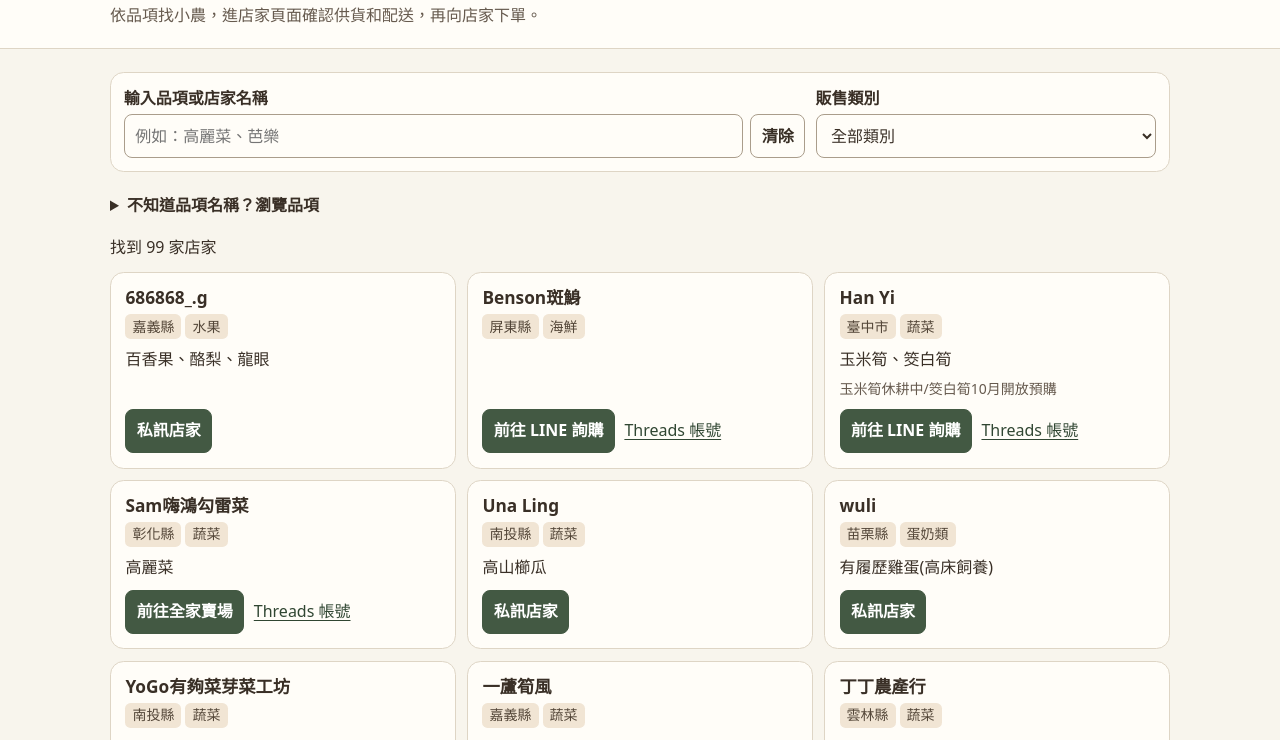
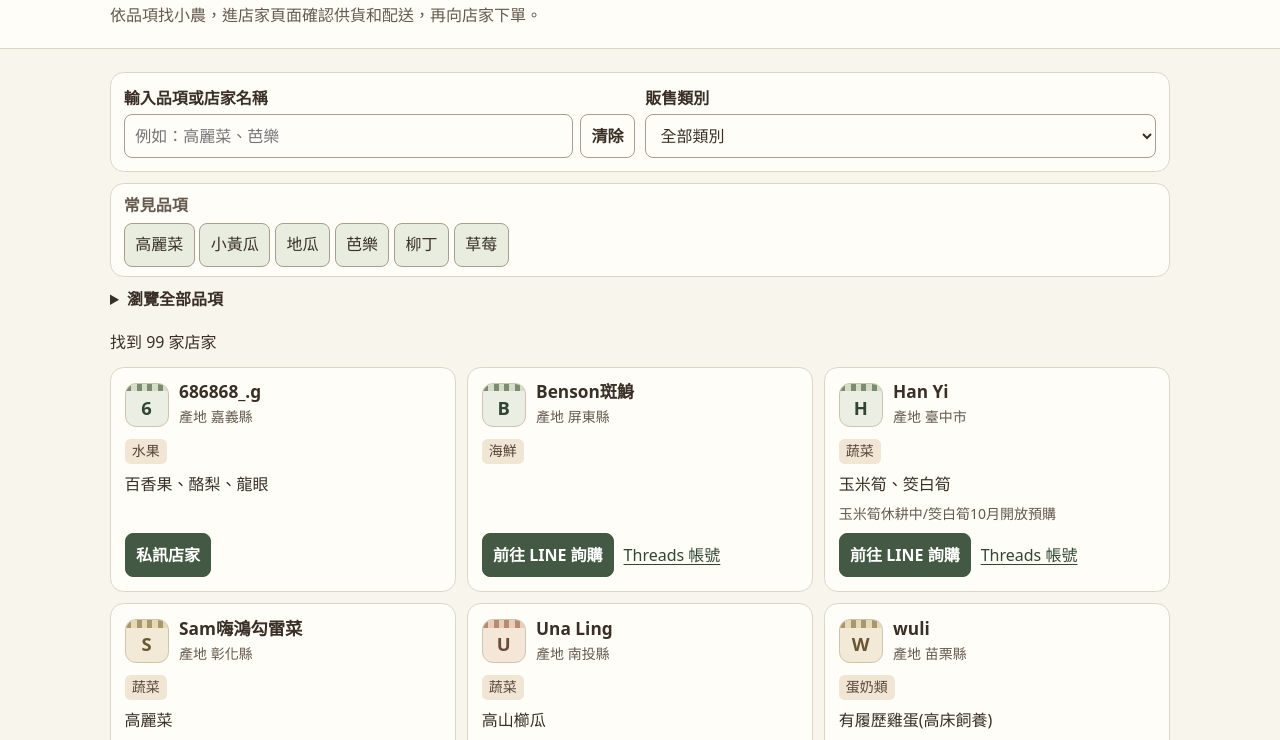
Before and after one commit to 93eun/cloud-market, a plain HTML site: page farms.html in a window 1280 px wide. Shown: the part 149-889 px from the top of the page. Drawn offline with Linux system fonts and the light colour scheme.

Commit message:
Improve farm profiles, search suggestions and balanced card layouts

```diff
--- a/farms.html
+++ b/farms.html
@@ -6,8 +6,8 @@
 <meta name="description" content="台灣小農購買指南，依節氣找當季蔬果、參考批發行情，直接前往小農的購買管道。">
 <meta name="theme-color" content="#f8f5ed">
 <title>小農名錄｜雲端菜市場</title>
-<link rel="stylesheet" href="market.css?v=8">
-<script defer src="market.js?v=8"></script>
+<link rel="stylesheet" href="market.css?v=10">
+<script defer src="market.js?v=10"></script>
 </head>
 <body>
 <aside class="safety-banner" aria-label="防詐提醒">
@@ -16,18 +16,21 @@
 <header><nav aria-label="市場導覽"><a class="brand" href="index.html">雲端菜市場</a><div class="nav-links"><a href="index.html">首頁</a><a href="farms.html" aria-current="page">找小農</a><a href="season.html">當季與週報</a><a href="prices.html">批發行情</a></div></nav><div class="intro"><h1>小農名錄</h1><p>依品項找小農，進店家頁面確認供貨和配送，再向店家下單。</p></div></header>
 <main>
 <section id="directory">
-
   <form class="filters" id="filters" role="search" aria-label="搜尋小農">
     <div><label for="search">輸入品項或店家名稱</label><div class="search-row"><input id="search" type="search" placeholder="例如：高麗菜、芭樂"><button id="clear" type="button">清除</button></div></div>
     <div><label for="category">販售類別</label><select id="category"><option value="">全部類別</option></select></div>
   </form>
+  <div class="product-suggestions" id="product-suggestions" hidden>
+    <p id="suggestion-label">常見品項</p>
+    <div class="quick-products" id="suggestion-list" aria-labelledby="suggestion-label"></div>
+  </div>
   <details class="product-index">
-    <summary>不知道品項名稱？瀏覽品項</summary>
+    <summary>瀏覽全部品項</summary>
     <div class="quick-products" id="product-list"></div>
   </details>
   <p id="count" role="status">正在載入小農名錄。</p>
   <p id="no-results" hidden><a href="season.html">看當季推薦</a></p>
-  <div class="grid" id="farms"></div>
+  <div class="grid farm-grid" id="farms"></div>
   <button id="more" type="button" hidden>顯示更多店家</button>
   <p class="meta">販售品項以店家公告為準。</p>
 </section>
@@ -35,8 +38,12 @@
 <footer>
   <section class="disclaimer" id="disclaimer" aria-labelledby="disclaimer-title">
     <h2 id="disclaimer-title">關於本站與免責聲明</h2>
-    <p>雲端菜市場由 <a href="https://www.threads.com/@_93.eun">Threads @_93.eun</a> 個人整理，僅供個人選購參考。本站不接受訂單、不代收款項，也不要求填寫姓名、電話、地址或付款資料。</p>
-    <p>下單前請自行向店家確認商品、價格、付款、配送與退換貨條件。買賣由買家與店家自行成立，整理者不參與交易。在法律允許範圍內，整理者不對因使用本站資訊或與第三方交易所生的損失負賠償責任。依法不得免除的責任仍依法律規定。</p>
+    <p>雲端菜市場由 <a href="https://www.threads.com/@_93.eun">Threads @_93.eun</a> 個人整理，僅供個人選購參考。<br>
+      本站不接受訂單、不代收款項，也不要求填寫姓名、電話、地址或付款資料。</p>
+    <p>下單前請自行向店家確認商品、價格、付款、配送與退換貨條件。<br>
+      買賣由買家與店家自行成立，整理者不參與交易。<br>
+      在法律允許範圍內，整理者不對因使用本站資訊或與第三方交易所生的損失負賠償責任。<br>
+      依法不得免除的責任仍依法律規定。</p>
   </section>
   <p class="site-dates"><span>網站最近發布 <time id="published-at">查詢中</time></span><span>小農名錄整理至 <time datetime="2026-10-05">2026/10/05</time></span></p>
 </footer>
--- a/index.html
+++ b/index.html
@@ -6,8 +6,8 @@
 <meta name="description" content="台灣小農購買指南，依節氣找當季蔬果、參考批發行情，直接前往小農的購買管道。">
 <meta name="theme-color" content="#f8f5ed">
 <title>雲端菜市場</title>
-<link rel="stylesheet" href="market.css?v=8">
-<script defer src="market.js?v=8"></script>
+<link rel="stylesheet" href="market.css?v=10">
+<script defer src="market.js?v=10"></script>
 </head>
 <body>
 <aside class="safety-banner" aria-label="防詐提醒">
@@ -40,7 +40,7 @@
     </div>
     <p id="count" role="status">正在載入小農名錄。</p>
     <p id="no-results" hidden><a href="farms.html">逛小農名錄</a>　<a href="season.html">看當季推薦</a></p>
-  <div class="grid" id="farms"></div>
+  <div class="grid farm-grid" id="farms"></div>
     <button id="more" type="button" hidden>顯示更多店家</button>
   </section>
 
@@ -61,8 +61,12 @@
 <footer>
   <section class="disclaimer" id="disclaimer" aria-labelledby="disclaimer-title">
     <h2 id="disclaimer-title">關於本站與免責聲明</h2>
-    <p>雲端菜市場由 <a href="https://www.threads.com/@_93.eun">Threads @_93.eun</a> 個人整理，僅供個人選購參考。本站不接受訂單、不代收款項，也不要求填寫姓名、電話、地址或付款資料。</p>
-    <p>下單前請自行向店家確認商品、價格、付款、配送與退換貨條件。買賣由買家與店家自行成立，整理者不參與交易。在法律允許範圍內，整理者不對因使用本站資訊或與第三方交易所生的損失負賠償責任。依法不得免除的責任仍依法律規定。</p>
+    <p>雲端菜市場由 <a href="https://www.threads.com/@_93.eun">Threads @_93.eun</a> 個人整理，僅供個人選購參考。<br>
+      本站不接受訂單、不代收款項，也不要求填寫姓名、電話、地址或付款資料。</p>
+    <p>下單前請自行向店家確認商品、價格、付款、配送與退換貨條件。<br>
+      買賣由買家與店家自行成立，整理者不參與交易。<br>
+      在法律允許範圍內，整理者不對因使用本站資訊或與第三方交易所生的損失負賠償責任。<br>
+      依法不得免除的責任仍依法律規定。</p>
   </section>
   <p class="site-dates"><span>網站最近發布 <time id="published-at">查詢中</time></span><span>小農名錄整理至 <time datetime="2026-10-05">2026/10/05</time></span></p>
 </footer>
--- a/market.css
+++ b/market.css
@@ -42,7 +42,7 @@ section { margin: 1.4rem 0 1.8rem; scroll-margin-top: 1rem; }
 .hero {
   margin-top: 1.4rem;
   display: grid;
-  grid-template-columns: minmax(0, 1.14fr) minmax(0, .86fr);
+  grid-template-columns: repeat(2, minmax(0, 1fr));
   align-items: stretch;
   background: var(--surface);
   border: 1px solid var(--line);
@@ -69,13 +69,15 @@ button:hover { background: var(--warm); }
 .primary:hover, .purchase:hover { color: white; background: var(--green-dark); }
 .browse-links { display: flex; flex-wrap: wrap; gap: .25rem .95rem; margin-top: .6rem; }
 .browse-links a, .text-link, .pick-link { display: inline-flex; min-height: 42px; align-items: center; font-weight: 675; }
-.ideas { display: grid; grid-template-columns: minmax(0, .9fr) minmax(0, 1.1fr); gap: 1.15rem; padding: 1.2rem; background: var(--green-wash); border-radius: var(--radius); }
+.ideas { display: grid; grid-template-columns: repeat(2, minmax(0, 1fr)); gap: 1.15rem; padding: 1.2rem; background: var(--green-wash); border-radius: var(--radius); }
 .ideas-copy .meta { margin-top: 0; }
-.home-picks { display: grid; align-content: center; grid-template-columns: repeat(auto-fit,minmax(135px,1fr)); gap: .55rem; }
+.home-picks { display: flex; flex-wrap: wrap; align-content: center; justify-content: center; gap: .55rem; }
+.home-picks > a { flex: 0 0 calc((100% - .55rem) / 2); }
 .home-picks a { display: block; padding: .62rem .75rem; min-height: 44px; border-radius: .55rem; background: var(--surface); text-decoration: none; }
 .home-picks a:hover { text-decoration: underline; }
 .home-picks strong, .home-picks span { display: block; }
-.grid { display: grid; grid-template-columns: repeat(3,minmax(0,1fr)); gap: .7rem; margin-top: .7rem; }
+.grid { display: flex; flex-wrap: wrap; justify-content: center; gap: .7rem; margin-top: .7rem; }
+.grid > .card { flex: 0 0 calc((100% - 1.4rem) / 3); min-width: 0; }
 .card { background: var(--surface); border: 1px solid var(--line); border-radius: var(--radius); padding: .9rem; overflow-wrap: anywhere; }
 .farm-card { display: flex; flex-direction: column; align-items: flex-start; }
 .farm-card .links { margin-top: auto; padding-top: .6rem; }
@@ -88,7 +90,7 @@ button:hover { background: var(--warm); }
 .price, .matched-products { color: var(--green-dark); font-weight: 750; }
 .tag, .term { display: inline-block; color: #534638; background: var(--warm); border-radius: .35rem; padding: .08rem .44rem; margin: .33rem .25rem .1rem 0; font-size: .875rem; }
 .term { margin-bottom: .55rem; }
-.filters { display: grid; grid-template-columns: minmax(0, 2fr) minmax(0, 1fr); gap: .65rem; margin: .65rem 0; padding: .8rem; background: var(--surface); border: 1px solid var(--line); border-radius: var(--radius); }
+.filters { display: grid; grid-template-columns: repeat(2, minmax(0, 1fr)); gap: .65rem; margin: .65rem 0; padding: .8rem; background: var(--surface); border: 1px solid var(--line); border-radius: var(--radius); }
 .filters label { display: block; margin-bottom: .2rem; font-weight: 675; }
 .links, .quick-products, .result-heading { display: flex; gap: .35rem .6rem; flex-wrap: wrap; align-items: center; }
 .result-heading { justify-content: space-between; }
@@ -102,14 +104,15 @@ summary { cursor: pointer; min-height: 44px; line-height: 44px; font-weight: 650
 #more { margin-top: .7rem; }
 footer { border-top: 1px solid var(--line); padding: .85rem 0; color: var(--muted); font-size: .875rem; }
 .visually-hidden { position: absolute; width: 1px; height: 1px; margin: -1px; padding: 0; overflow: hidden; clip-path: inset(50%); white-space: nowrap; border: 0; }
-@media (max-width: 820px) { .grid { grid-template-columns: repeat(2,minmax(0,1fr)); } }
+@media (max-width: 820px) { .grid > .card { flex-basis: calc((100% - .7rem) / 2); } }
 @media (max-width: 650px) {
   .hero, .ideas { grid-template-columns: 1fr; }
   .hero-image { min-height: 0; max-height: 165px; object-position: 50% 54%; }
 }
 @media (max-width: 520px) {
   nav, main, footer, .intro { width: calc(100% - 1.25rem); }
-  .grid, .filters { grid-template-columns: 1fr; }
+  .grid > .card { flex-basis: 100%; }
+  .filters { grid-template-columns: 1fr; }
   nav { gap: 0; }
   nav a { min-height: 40px; padding-inline: .35rem; }
   .safety-banner p { line-height: 1.45; }
@@ -135,3 +138,27 @@ footer { border-top: 1px solid var(--line); padding: .85rem 0; color: var(--mute
 .produce-link:hover { background: var(--warm); }
 @media (max-width: 850px) { .weekly-grid { grid-template-columns: 1fr; } }
 @media (max-width: 410px) { .weekly-rows > div { grid-template-columns: 4.45rem minmax(0, 1fr); } }
+
+.farm-grid > .farm-card { padding: .85rem; }
+.farm-title { display: flex; gap: .65rem; align-items: center; width: 100%; }
+.farm-title > div { min-width: 0; }
+.farm-origin { margin-top: .2rem; color: var(--muted); font-size: .875rem; }
+.farm-categories { margin-top: .3rem; }
+.farm-icon {
+  flex: 0 0 2.75rem; height: 2.75rem; position: relative;
+  display: grid; place-items: center; padding-top: .34rem;
+  overflow: hidden; border: 1px solid #cfc3b0; border-radius: .68rem;
+  color: var(--green-dark); background: #ebeee3; font-size: 1.15rem; font-weight: 750;
+}
+.farm-icon::before {
+  content: ""; position: absolute; inset: 0 0 auto; height: .46rem;
+  background: repeating-linear-gradient(90deg, #7a8c6f 0 .33rem, #d5ddc9 .33rem .66rem);
+}
+.farm-icon-tone-1 { background: #f5e7d8; color: #694b38; }
+.farm-icon-tone-1::before { background: repeating-linear-gradient(90deg, #b88b71 0 .33rem, #e8cdb8 .33rem .66rem); }
+.farm-icon-tone-2 { background: #f2ead6; color: #695633; }
+.farm-icon-tone-2::before { background: repeating-linear-gradient(90deg, #a8986c 0 .33rem, #e6d9b8 .33rem .66rem); }
+.product-suggestions { border: 1px solid var(--line); border-radius: var(--radius); padding: .6rem .8rem; background: var(--surface); }
+.product-suggestions p { margin: 0 0 .25rem; color: var(--muted); font-weight: 650; }
+.product-suggestions button { background: var(--green-wash); }
+.product-suggestions button:hover { background: var(--warm); }
--- a/market.js
+++ b/market.js
@@ -171,6 +171,30 @@ function showPriceCards() {
   }
 }
 
+function browseLabels(items) {
+  const labels = new Map();
+  for (const {name, key} of items) {
+    const group = browseGroups.get(key) || key;
+    if (!labels.has(group)) labels.set(group, name);
+    if (group !== key || labels.get(group) !== name) labels.set(group, group);
+  }
+  return [...labels.values()].sort((a, b) => a.localeCompare(b, 'zh-TW'));
+}
+
+function renderSuggestions(query, category) {
+  const suggestions = $('product-suggestions');
+  if (!suggestions) return;
+  const products = browseLabels(farms
+    .filter((farm) => !category || farm.categories.includes(category))
+    .flatMap((farm) => query ? itemsForQuery(farm, query) : farm.items));
+  const common = ['高麗菜', '小黃瓜', '地瓜', '芭樂', '柳丁', '草莓'];
+  const matches = query ? products.filter((name) => searchKey(name) !== query) : common.filter((name) => products.includes(name));
+  const shown = (query || !category ? matches : [...new Set([...matches, ...products])]).slice(0, 6);
+  $('suggestion-label').textContent = query ? '相符品項' : category ? '此類別的品項' : '常見品項';
+  $('suggestion-list').replaceChildren(...shown.map(productButton));
+  suggestions.hidden = shown.length === 0;
+}
+
 function renderFarms() {
   const query = searchKey($('search').value);
   const category = $('category')?.value;
@@ -180,6 +204,7 @@ function renderFarms() {
     $('shop-ideas').hidden = Boolean(query);
   }
   if (!directoryReady || (homeResults && !query)) return;
+  renderSuggestions(query, category);
   const results = farms.flatMap((farm) => {
     if (category && !farm.categories.includes(category)) return [];
     const items = itemsForQuery(farm, query);
@@ -196,12 +221,25 @@ function renderFarms() {
   $('more').hidden = results.length <= visibleCount;
   $('farms').replaceChildren(...results.slice(0, visibleCount).map(({farm, items}) => {
     const card = element('article', '', 'card farm-card');
-    card.append(element('h3', farm['品牌名稱']));
-    const tags = element('div', '');
-    for (const tag of [farm['產地縣市'], ...farm.categories].filter(Boolean)) {
-      tags.append(element('span', tag, 'tag'));
+    const title = element('div', '', 'farm-title');
+    const profileText = element('div', '');
+    const brand = farm['品牌名稱'];
+    const initial = brand.match(/[\p{L}\p{N}]/u)?.[0]?.toLocaleUpperCase('zh-TW') || '農';
+    const icon = element('span', initial, 'farm-icon');
+    icon.setAttribute('aria-hidden', 'true');
+    const tone = (brand.codePointAt(0) || 0) % 3;
+    icon.classList.add('farm-icon-tone-' + tone);
+    profileText.append(
+      element('h3', brand),
+      element('p', '產地 ' + (farm['產地縣市'] || '未提供'), 'farm-origin')
+    );
+    title.append(icon, profileText);
+    card.append(title);
+    if (farm.categories.length) {
+      const categories = element('div', '', 'farm-categories');
+      for (const category of farm.categories) categories.append(element('span', category, 'tag'));
+      card.append(categories);
     }
-    if (tags.childNodes.length) card.append(tags);
     if (items.length) {
       card.append(element('p', items.map(({name}) => name).join('、'), 'matched-products'));
     }
@@ -259,13 +297,8 @@ async function loadFarms() {
     }
     const list = $('product-list');
     if (list) {
-      const labels = new Map();
-      for (const {name, key} of farms.flatMap((farm) => farm.items)) {
-        const group = browseGroups.get(key) || key;
-        if (!labels.has(group)) labels.set(group, name);
-        if (group !== key || labels.get(group) !== name) labels.set(group, group);
-      }
-      list.append(...[...labels.values()].sort((a, b) => a.localeCompare(b, 'zh-TW')).map(productButton));
+      const labels = browseLabels(farms.flatMap((farm) => farm.items));
+      list.append(...labels.map(productButton));
     }
     directoryReady = true;
     if ($('filters')) renderFarms();
@@ -332,12 +365,13 @@ if ($('filters')) {
     const name = event.target.closest('button[data-product]')?.dataset.product;
     if (!name) return;
     search.value = name;
-    if (category) category.value = '';
+    if (category && event.currentTarget === $('product-list')) category.value = '';
     event.currentTarget.closest('details')?.removeAttribute('open');
     resetResults();
     focusResults();
   }
   $('product-list')?.addEventListener('click', chooseProduct);
+  $('suggestion-list')?.addEventListener('click', chooseProduct);
   $('more').addEventListener('click', () => {
     const firstNewCard = visibleCount;
     visibleCount += pageSize;
```
Also changed, not shown: prices.html (+8 -4 lines), season.html (+8 -4 lines).
